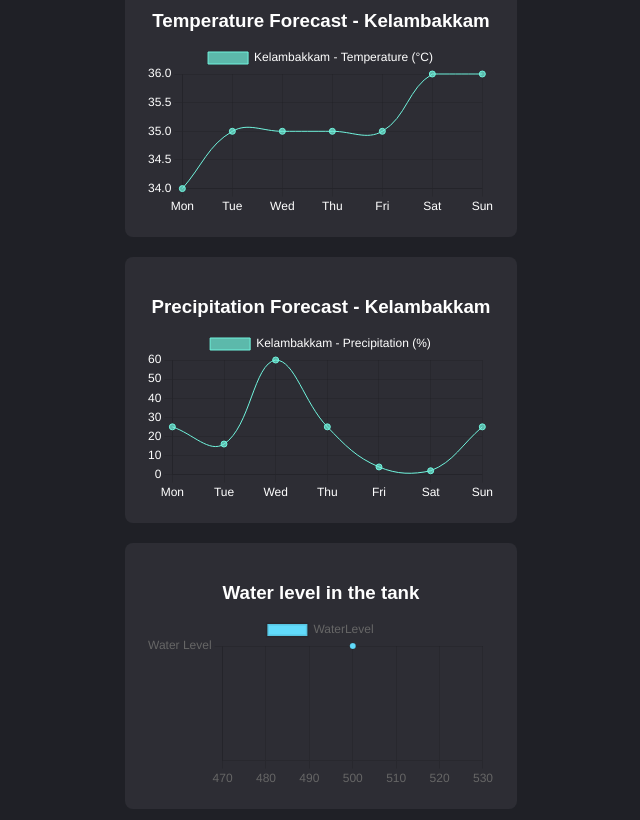
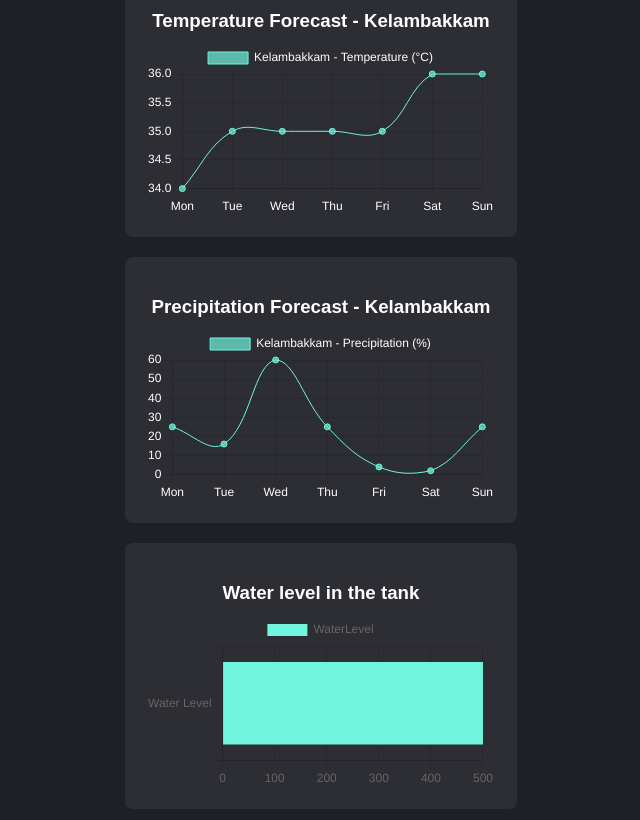
Before and after one commit to Hariharan-005/SIH2024, a React (Create React App) app: page / in a window 1280 px wide. Shown: the whole page, without its empty margins (319-959 px from the left). Built offline with nearby package versions, Linux system fonts and the light colour scheme.

Commit message:
Horizontal bar for water level

```diff
--- a/src/components/Dashboard.js
+++ b/src/components/Dashboard.js
@@ -1,9 +1,9 @@
 import React from 'react';
 import { Bar, Line } from 'react-chartjs-2';
-import { Chart as ChartJS, CategoryScale, LinearScale, PointElement, LineElement, Title, Tooltip, Legend } from 'chart.js';
+import { Chart as ChartJS, CategoryScale, LinearScale, PointElement, BarElement, LineElement, Title, Tooltip, Legend } from 'chart.js';
 
 // Registering required Chart.js components
-ChartJS.register(CategoryScale, LinearScale, PointElement, LineElement, Title, Tooltip, Legend);
+ChartJS.register(CategoryScale, LinearScale, BarElement, PointElement, LineElement, Title, Tooltip, Legend);
 
 const Dashboard = () => {
   // Data for Temperature Forecasting
@@ -45,7 +45,7 @@ const Dashboard = () => {
         {
           label: 'WaterLevel',
           data: [500],
-          backgroundColor: '#61DBFB'
+          backgroundColor: '#71F5DE'
         }
       ]
     };
@@ -89,7 +89,7 @@ const Dashboard = () => {
       </div>
       <div style={styles.chartCard}>
         <h3 style={styles.cardTitle}>Water level in the tank</h3>
-        <Line data={Waterlevel} options={options1} />
+        <Bar data={Waterlevel} options={options1} />
       </div>
     </div>
   );
```
